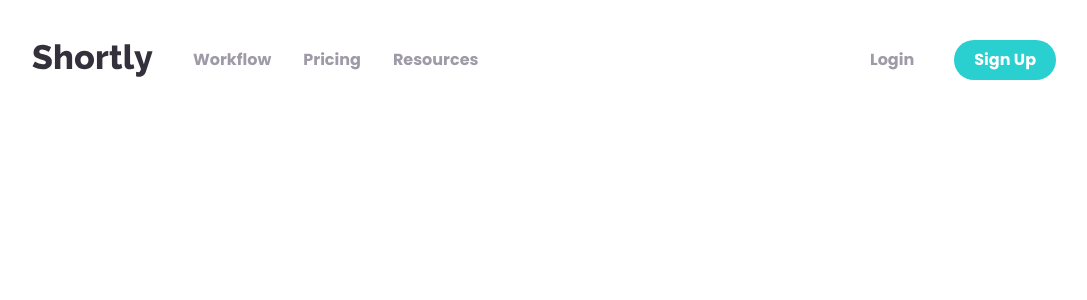
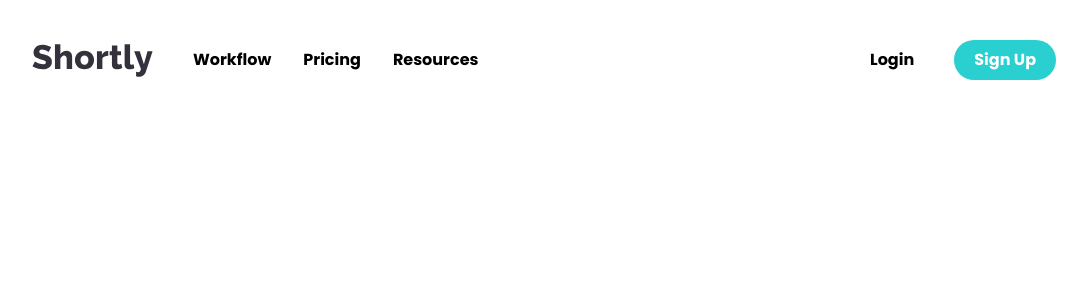
Before and after one commit to danidz96/url-shortening-api, a Next.js app: page / in a window 1280 px wide. Shown: the top 300 px of the page, without its empty margins (96-1183 px from the left). Built offline with nearby package versions, Linux system fonts and the light colour scheme.

Commit message:
update colors

```diff
--- a/tailwind.config.js
+++ b/tailwind.config.js
@@ -8,13 +8,20 @@ module.exports = {
       fontFamily: { sans: ['Poppins'] },
       colors: {
         cyan: 'hsl(180, 66%, 49%)',
-        darkViolet: 'hsl(257, 27%, 26%)',
+        violet: {
+          light: 'hsl(257, 7%, 63%)',
+          DEFAULT: 'hsl(257, 27%, 26%)',
+          dark: 'hsl(260, 8%, 14%)',
+        },
         red: 'hsl(0, 87%, 67%)',
         gray: 'hsl(0, 0%, 75%)',
-        grayishViolet: 'hsl(257, 7%, 63%)',
-        darkBlue: 'hsl(255, 11%, 22%)',
-        darkViolet: 'hsl(260, 8%, 14%)',
+        blue: {
+          dark: 'hsl(255, 11%, 22%)',
+        },
       },
+    },
+    borders: {
+      'border-1': { 'border-width': '1px' },
     },
   },
   variants: {
```
